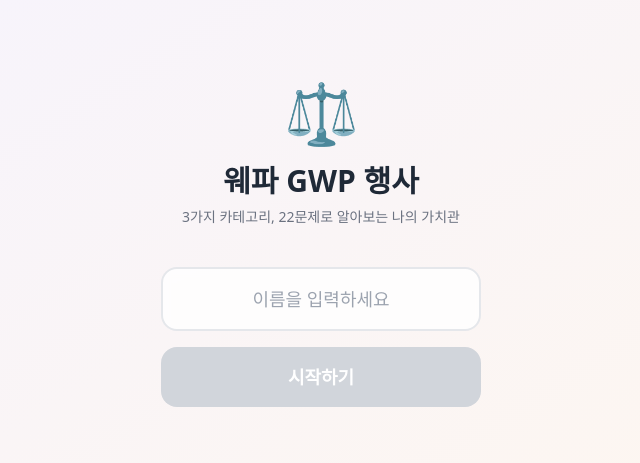
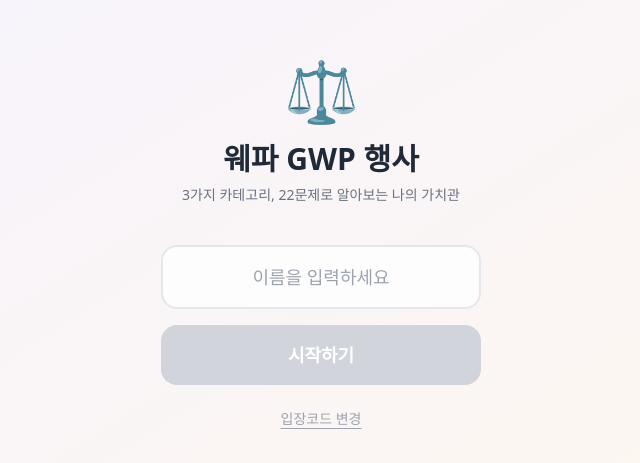
Before and after one commit to ohyeinho/balance-game, a Next.js app: page / in a window 1280 px wide. Shown: the part 153-616 px from the top of the page, without its empty margins (319-959 px from the left). Built offline with nearby package versions, Linux system fonts and the light colour scheme.

Commit message:
feat: add button to change entry code

```diff
--- a/src/app/page.tsx
+++ b/src/app/page.tsx
@@ -52,6 +52,13 @@ export default function Home() {
           시작하기
         </button>
       </div>
+
+      <button
+        onClick={() => router.push("/entry")}
+        className="mt-6 text-sm text-gray-400 hover:text-gray-600 underline underline-offset-4 transition-colors"
+      >
+        입장코드 변경
+      </button>
     </div>
   );
 }
```
